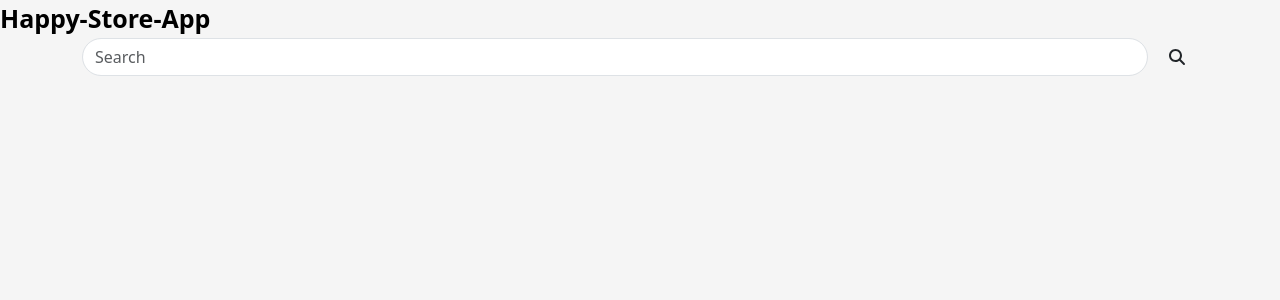
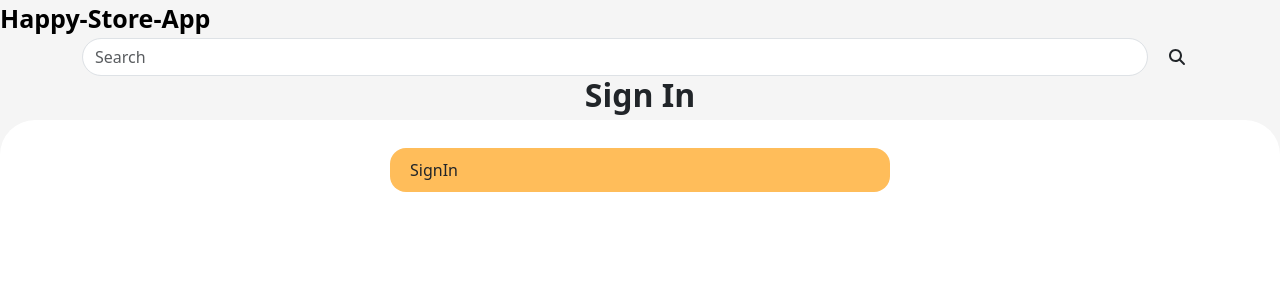
Before and after one commit to MarkBrianK/Happy-store-app, a React (Create React App) app: page / in a window 1280 px wide. Shown: the top 300 px of the page. Built offline with nearby package versions, Linux system fonts and the light colour scheme.

Commit message:
feat :sparkles: Added sign in page header

```diff
--- a/src/App.js
+++ b/src/App.js
@@ -1,6 +1,7 @@
 import React from "react";
 import TextRendering from "./Components/Shared/TextRendering";
 import SearchBar from "./Components/Shared/Search";
+import SignIn from "./Components/Screens/SignIn";
 
 
 export default function App() {
@@ -10,6 +11,7 @@ export default function App() {
 
       <TextRendering>Happy-Store-App</TextRendering>
       <SearchBar/>
+      <SignIn />
 
     </div>
   );
--- a/src/Components/Screens/SignIn.js
+++ b/src/Components/Screens/SignIn.js
@@ -1,15 +1,22 @@
 import React from 'react';
 import Button from '../Shared/Button';
 import SheetModal from '../Shared/SheetModal';
-function SignIn(){
-    return(
+import Header from '../Shared/Header';
+function SignIn() {
+    return (
         <div>
-        <SheetModal>
+            <Header>
+            <h2 style={{fontWeight:"bold"}}>
+                Sign In
+            </h2>
+
+            </Header>
+            <SheetModal>
 
 
-        <Button>SignIn</Button>
+                <Button>SignIn</Button>
 
-        </SheetModal>
+            </SheetModal>
 
 
         </div>
--- /dev/null
+++ b/src/Components/Shared/Header.js
@@ -0,0 +1,11 @@
+import React from "react"
+function Header({children}){
+
+    return(
+        <div style={{ display:"flex",justifyContent: "center", alignItems:"center"}}>
+        {children}
+        </div>
+    )
+}
+
+export default Header
--- a/src/Components/Shared/Search.js
+++ b/src/Components/Shared/Search.js
@@ -4,10 +4,10 @@ import { faSearch } from "@fortawesome/free-solid-svg-icons";
 
 export default function SearchBar() {
   return (
-      <div class="container">
-        <form class="d-flex" role="search">
+      <div className="container">
+        <form className="d-flex" role="search">
           <input
-            class="form-control me-2 rounded-pill"
+            className="form-control me-2 rounded-pill"
             type="search"
             placeholder="Search"
             aria-label="Search"
```
